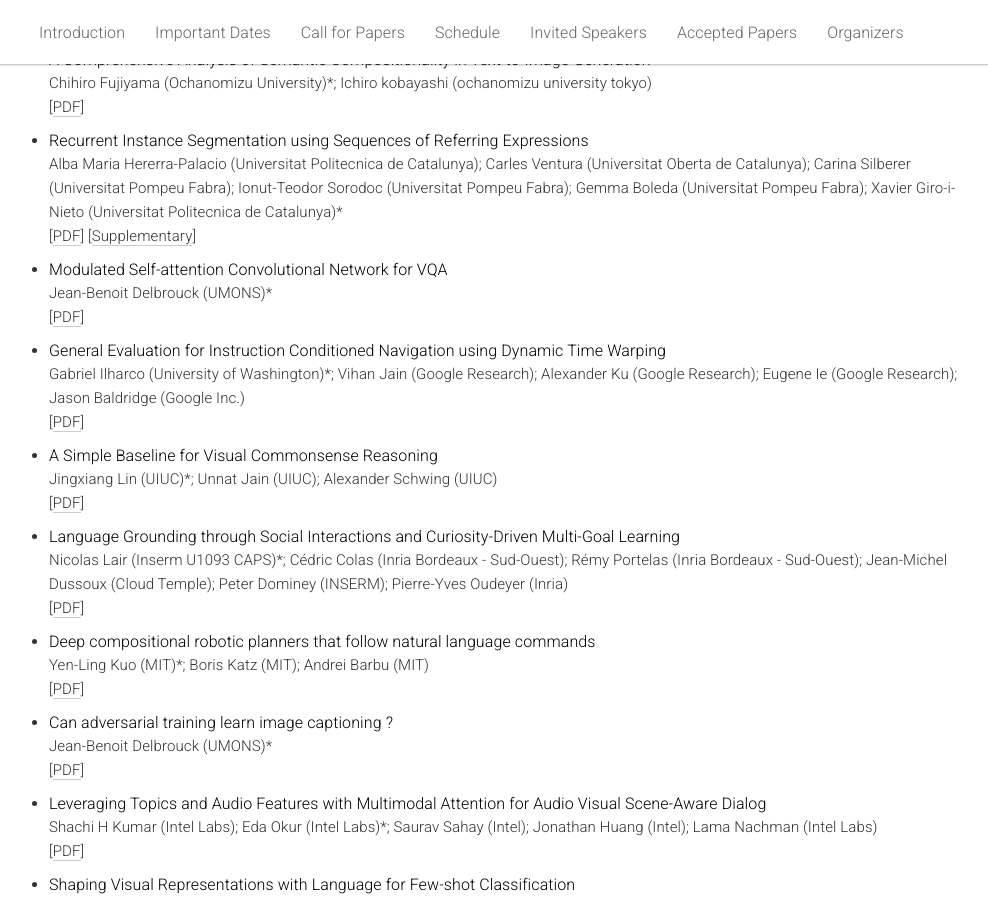
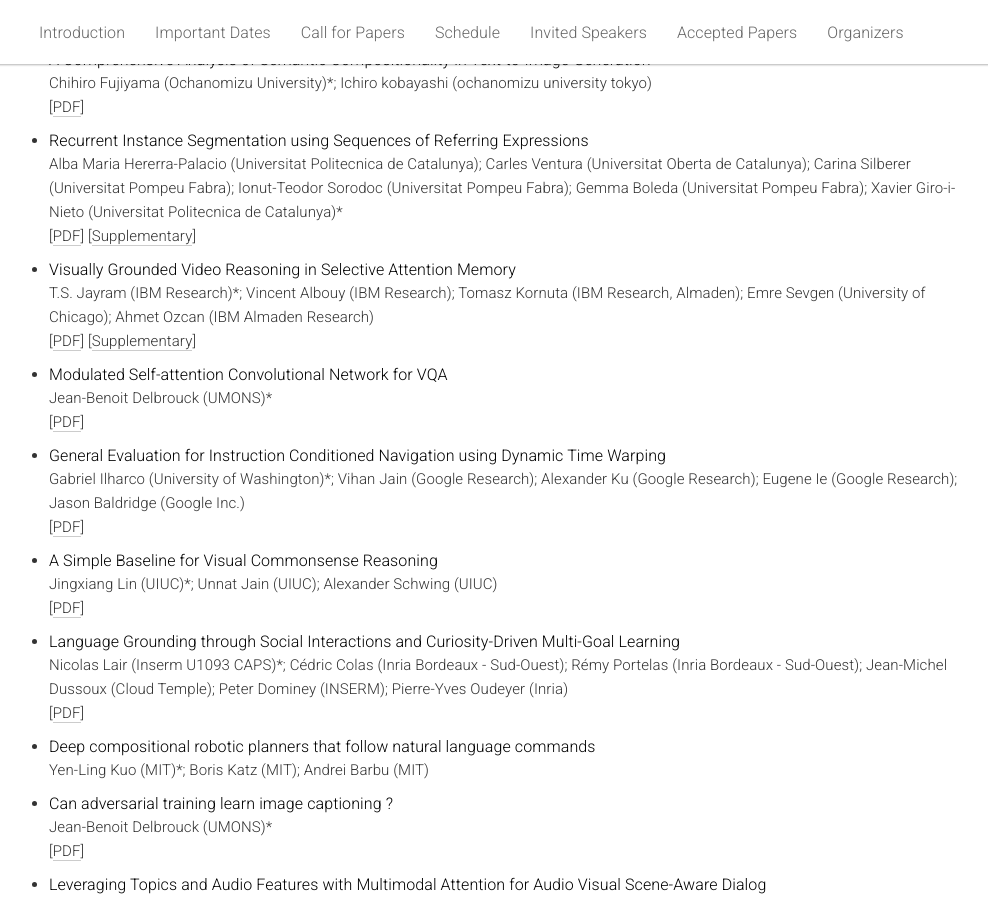
Before and after one commit to vigilworkshop/vigilworkshop.github.io, a Jekyll site: the page built from _pages/home.md, in a window 1280 px wide and 900 px high, scrolled down 5202 px. Shown: the whole window, without its empty margins (156-1144 px from the left). Built offline with Jekyll 4.4.1, drawn with Linux system fonts in a browser that asks for light colours.

Commit message:
Updates camera-ready papers

```diff
--- a/_pages/home.md
+++ b/_pages/home.md
@@ -329,6 +329,11 @@ TBA
         <span class="paper-meta">[<a href="static/papers/30.pdf">PDF</a>] [<a href="static/papers/30_supp.pdf">Supplementary</a>]</span>
     </li>
     <li>
+        <span class="paper-title">Visually Grounded Video Reasoning in Selective Attention Memory</span><br>
+        <span class="paper-authors">T.S. Jayram (IBM Research)*; Vincent Albouy (IBM Research); Tomasz Kornuta (IBM Research, Almaden); Emre Sevgen (University of Chicago); Ahmet Ozcan (IBM Almaden Research)</span><br>
+        <span class="paper-meta">[<a href="static/papers/31.pdf">PDF</a>] [<a href="static/papers/31_supp.pdf">Supplementary</a>]</span>
+    </li>
+    <li>
         <span class="paper-title">Modulated Self-attention Convolutional Network for VQA</span><br>
         <span class="paper-authors">Jean-Benoit Delbrouck (UMONS)*</span><br>
         <span class="paper-meta">[<a href="static/papers/32.pdf">PDF</a>]</span>
@@ -351,7 +356,7 @@ TBA
     <li>
         <span class="paper-title">Deep compositional robotic planners that follow natural language commands</span><br>
         <span class="paper-authors">Yen-Ling Kuo (MIT)*; Boris Katz (MIT); Andrei Barbu (MIT)</span><br>
-        <span class="paper-meta">[<a href="static/papers/37.pdf">PDF</a>]</span>
+        <!-- <span class="paper-meta">[<a href="static/papers/37.pdf">PDF</a>]</span> -->
     </li>
     <li>
         <span class="paper-title">Can adversarial training learn image captioning ?</span><br>
```
Also changed, not shown: 2 other files.
